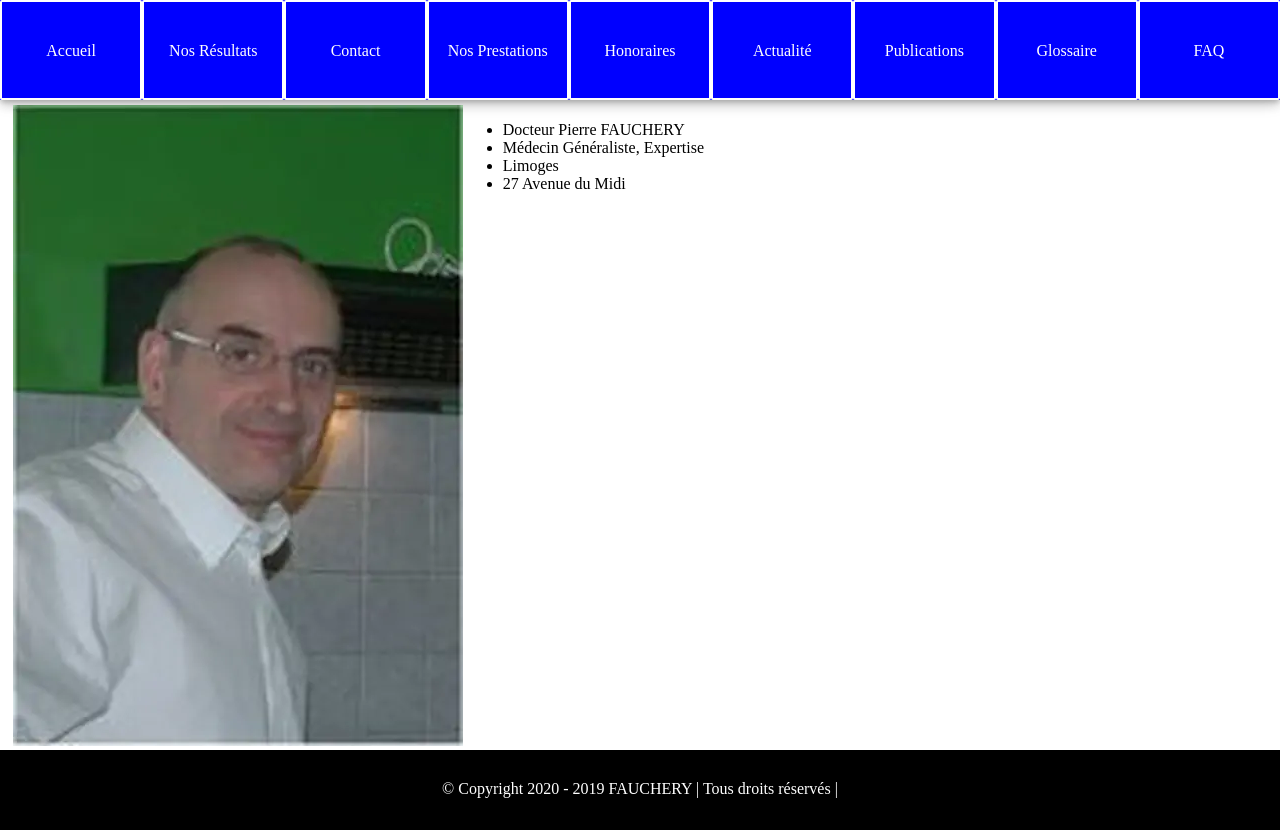
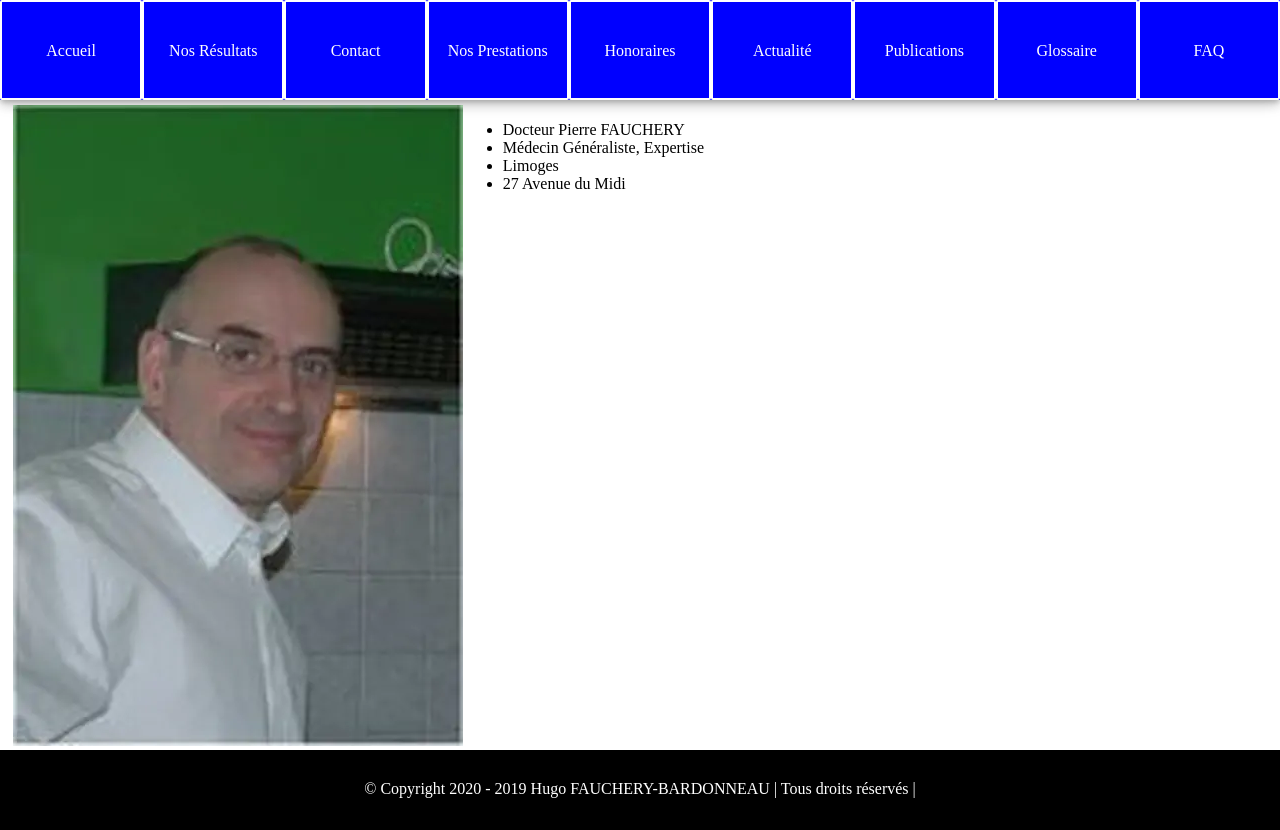
Before and after one commit to Reapy13/door, an Angular app: page / in a window 1280 px wide. Built offline with nearby package versions, Linux system fonts and the light colour scheme.

Commit message:
chore(copyright) : Changes the copyright.

```diff
--- a/src/app/components/footer-banner/footer-banner.component.html
+++ b/src/app/components/footer-banner/footer-banner.component.html
@@ -1,5 +1,5 @@
 <nav class="footer-banner">
   <div>
-    © Copyright 2020 - {{year}} FAUCHERY | Tous droits réservés |
+    © Copyright 2020 - {{year}} Hugo FAUCHERY-BARDONNEAU | Tous droits réservés |
   </div>
 </nav>
```
